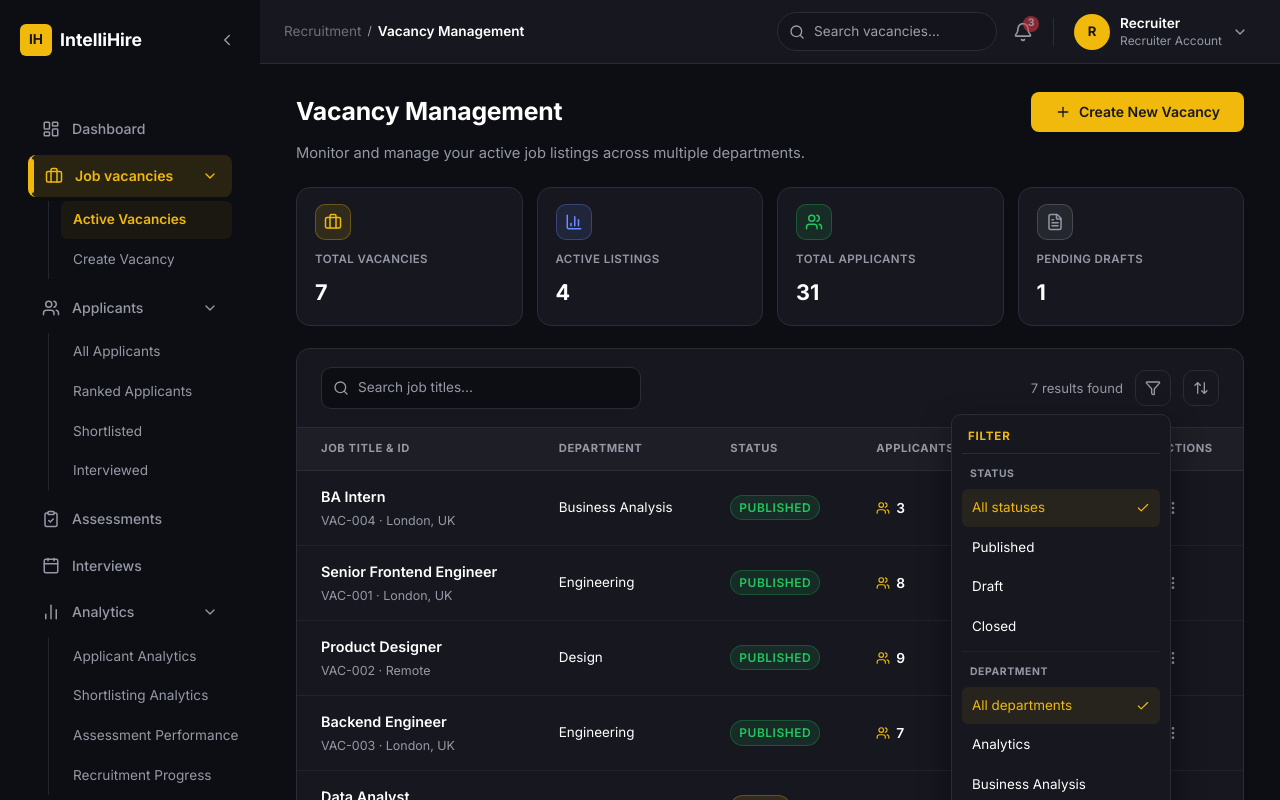
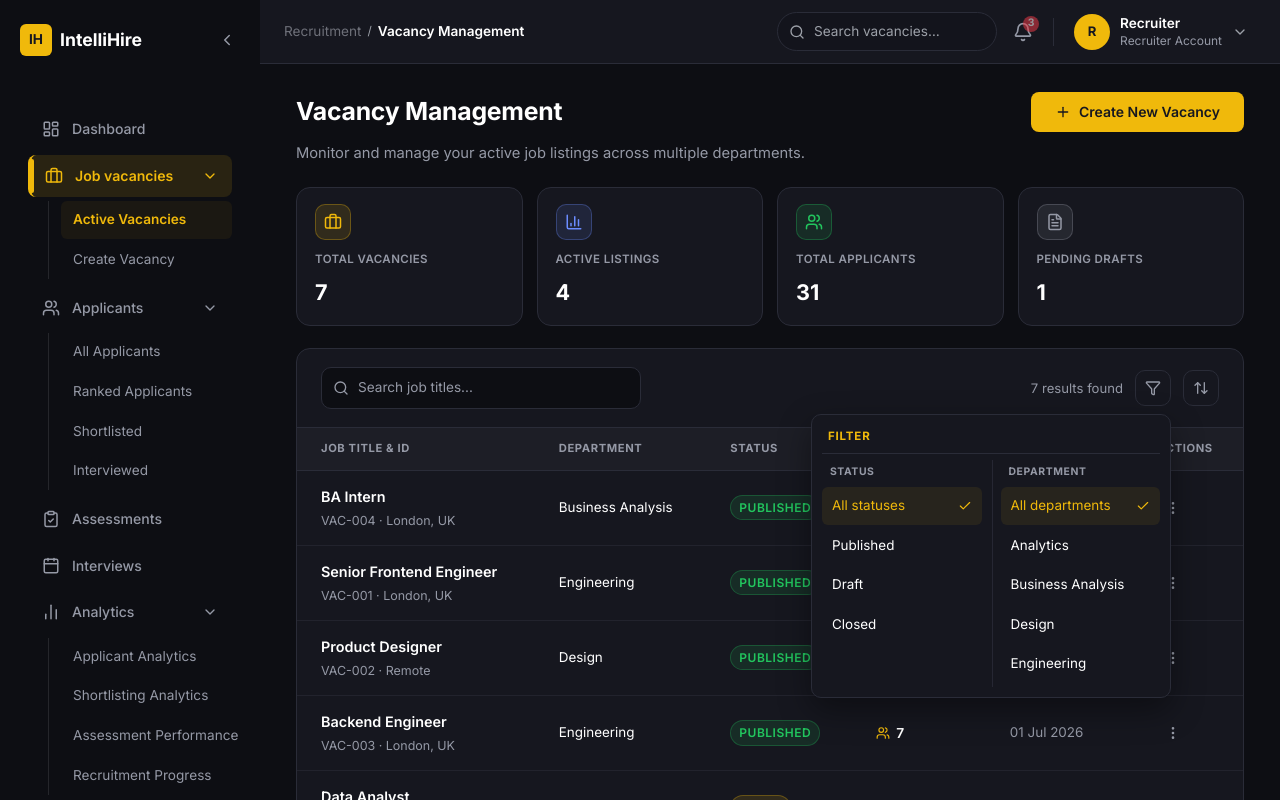
Before and after one commit to IntelliHire-project/Source-code, a React (Create React App) app in the folder frontend/: page /recruiter/vacancies in a window 1280 px wide. Both pictures are taken after a click on the button 1153 px from the left and 388 px from the top of the page. Shown: the top 800 px of the page. Built offline with nearby package versions, Linux system fonts and the light colour scheme.

Commit message:
feat(vacancy-management): enhance toolbar layout with flexible popover columns for status and department filters

```diff
--- a/frontend/src/pages/recruiter/VacancyManagement/VacancyManagementPage.css
+++ b/frontend/src/pages/recruiter/VacancyManagement/VacancyManagementPage.css
@@ -210,7 +210,7 @@
   top: calc(100% + 8px);
   right: 0;
   z-index: 30;
-  min-width: 220px;
+  min-width: 360px;
   padding: 10px;
   background: var(--primary);
   border: 1px solid var(--border-dark);
@@ -253,17 +253,24 @@
   color: var(--accent);
 }
 
+.vm-toolbar__popover-columns {
+  display: flex;
+  align-items: stretch;
+  gap: 8px;
+}
+
 .vm-toolbar__popover-group {
   display: flex;
   flex-direction: column;
   gap: 2px;
-  padding: 6px 0;
-  border-bottom: 1px solid color-mix(in srgb, var(--border-dark) 60%, transparent);
+  flex: 1 1 0;
+  min-width: 0;
+  padding: 4px 0;
 }
 
-.vm-toolbar__popover-group:last-child {
-  border-bottom: none;
-  padding-bottom: 2px;
+.vm-toolbar__popover-columns .vm-toolbar__popover-group:first-child {
+  padding-right: 10px;
+  border-right: 1px solid color-mix(in srgb, var(--border-dark) 80%, transparent);
 }
 
 .vm-toolbar__popover-label {
--- a/frontend/src/pages/recruiter/VacancyManagement/VacancyManagementPage.jsx
+++ b/frontend/src/pages/recruiter/VacancyManagement/VacancyManagementPage.jsx
@@ -286,6 +286,7 @@ function VacancyManagementPage() {
                         )}
                       </div>
 
+                      <div className="vm-toolbar__popover-columns">
                         <div className="vm-toolbar__popover-group">
                           <span className="vm-toolbar__popover-label">Status</span>
                           {STATUS_OPTIONS.map((option) => (
@@ -328,6 +329,7 @@ function VacancyManagementPage() {
                               {departmentFilter === dept && <Check size={14} />}
                             </button>
                           ))}
+                        </div>
                       </div>
                     </div>
                   )}
```
Lines whose indentation alone changed are shown as unchanged.
